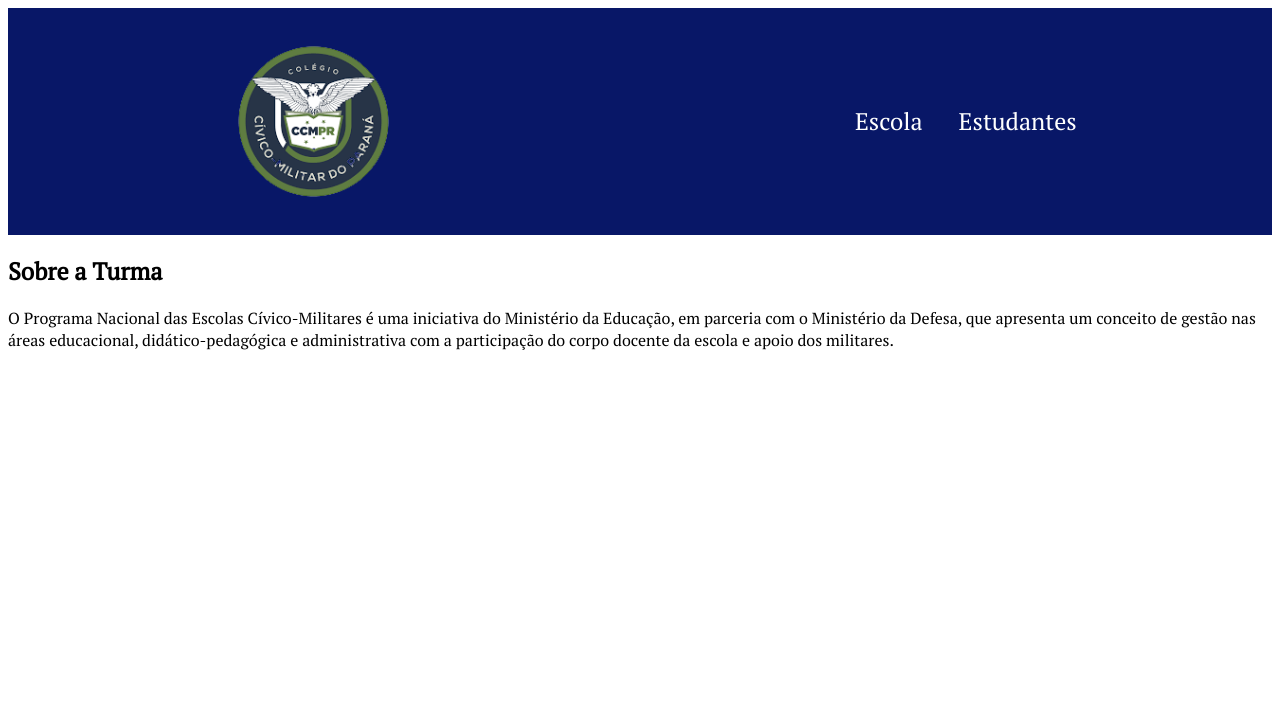
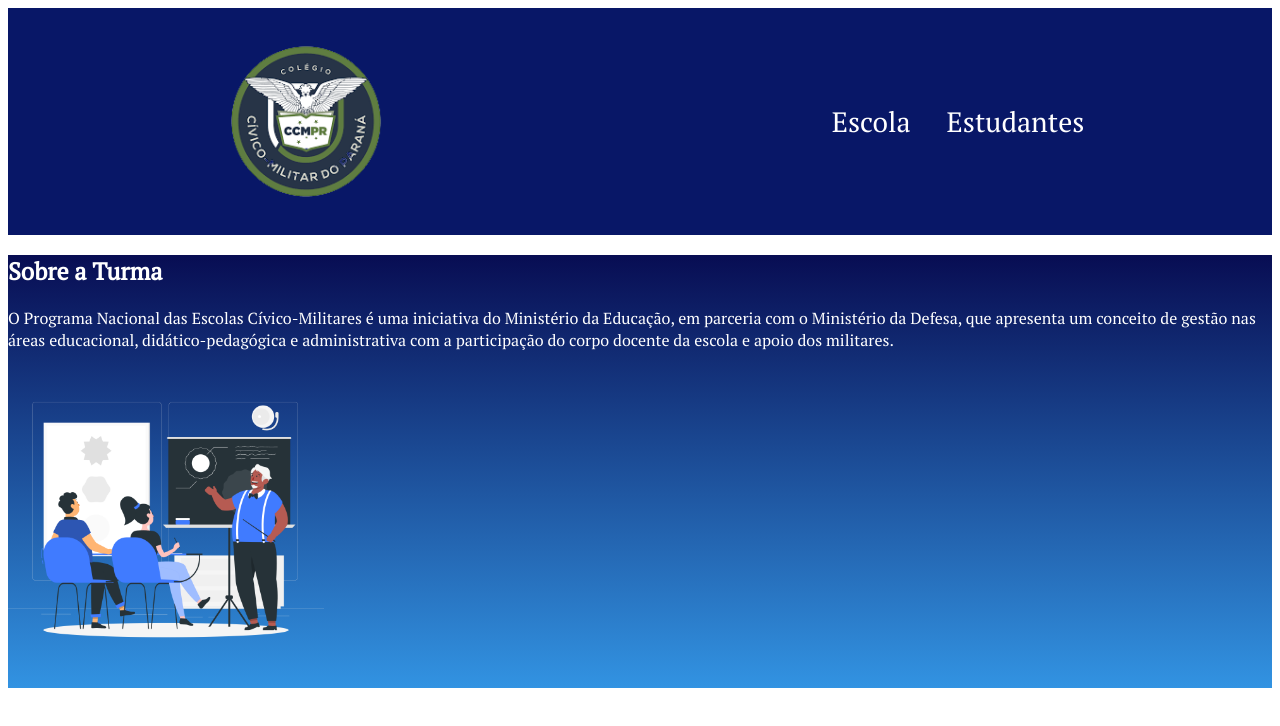
Before and after one commit to mariavitoriasilvagois/2b-programacao-mariav, a plain HTML site: page index.html in a window 1280 px wide. Drawn offline with Linux system fonts and the light colour scheme.

Commit message:
Add files via upload

```diff
--- a/index.html
+++ b/index.html
@@ -23,5 +23,6 @@
         <p class="turma-texto-um">
 O Programa Nacional das Escolas Cívico-Militares é uma iniciativa do Ministério da Educação, em parceria com o Ministério da Defesa, que apresenta um conceito de gestão nas áreas educacional, didático-pedagógica e administrativa com a participação do corpo docente da escola e apoio dos militares. </p>
         <p class="turma-texto-dois"> </p>
+        <img class="turma-imagem" src="turma.png" alt="Professor dando aula">
     </section>
 </html>
--- a/style.css
+++ b/style.css
@@ -19,9 +19,18 @@
     .cabecalho-lista-item {
         display:inline-block;
         margin: 0 16px;
-        font-size: 24px;
+        font-size: 28px;
     }
 
     body  {
         font-family: 'PT Serif';
 }
+
+.turma {
+    background-image: linear-gradient(#080d53,#3293e2);
+    color:white;
+}
+
+.turma-imagem{
+    width: 25%;
+}
```
Also changed, not shown: turma.png (added).
